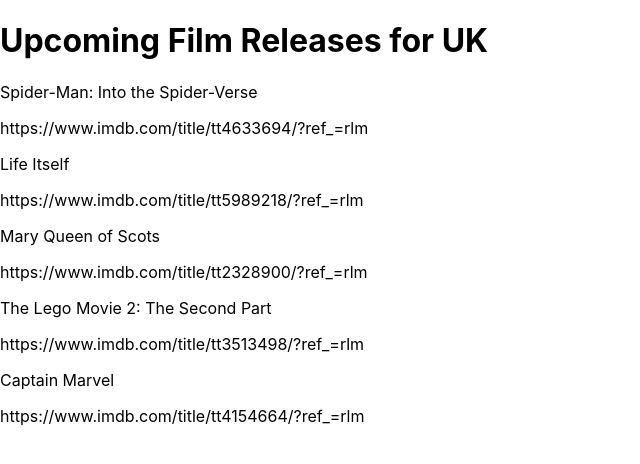
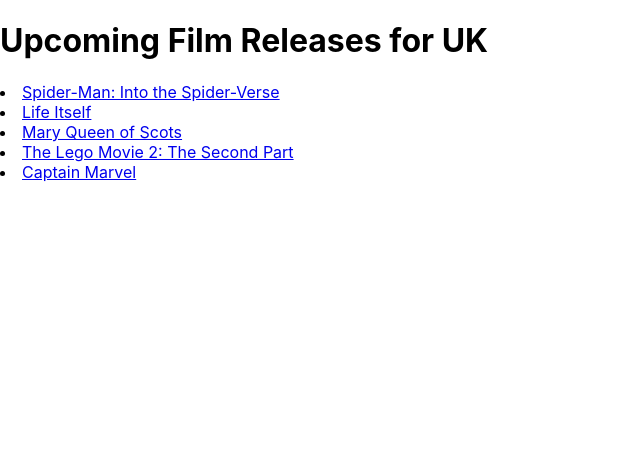
Before and after one commit to Mitchell-McShane/film_releases_react_hw, a React (Create React App) app: page / in a window 1280 px wide. Shown: the top 464 px of the page, without its empty margins (0-640 px from the left). Built offline with nearby package versions, Linux system fonts and the light colour scheme.

Commit message:
movie name and url links work when clicked

```diff
--- a/src/components/Release.js
+++ b/src/components/Release.js
@@ -1,9 +1,8 @@
 const Release = ({name, url}) => {
     return (
-        <>
-            <p>{name}</p>
-            <p>{url}</p>
-        </>
+        <li>
+            <a href={url}>{name}</a>
+        </li>
     )
 }
 
```
Also changed, not shown: 1 other file (tests, documents, lock files or other folders).
